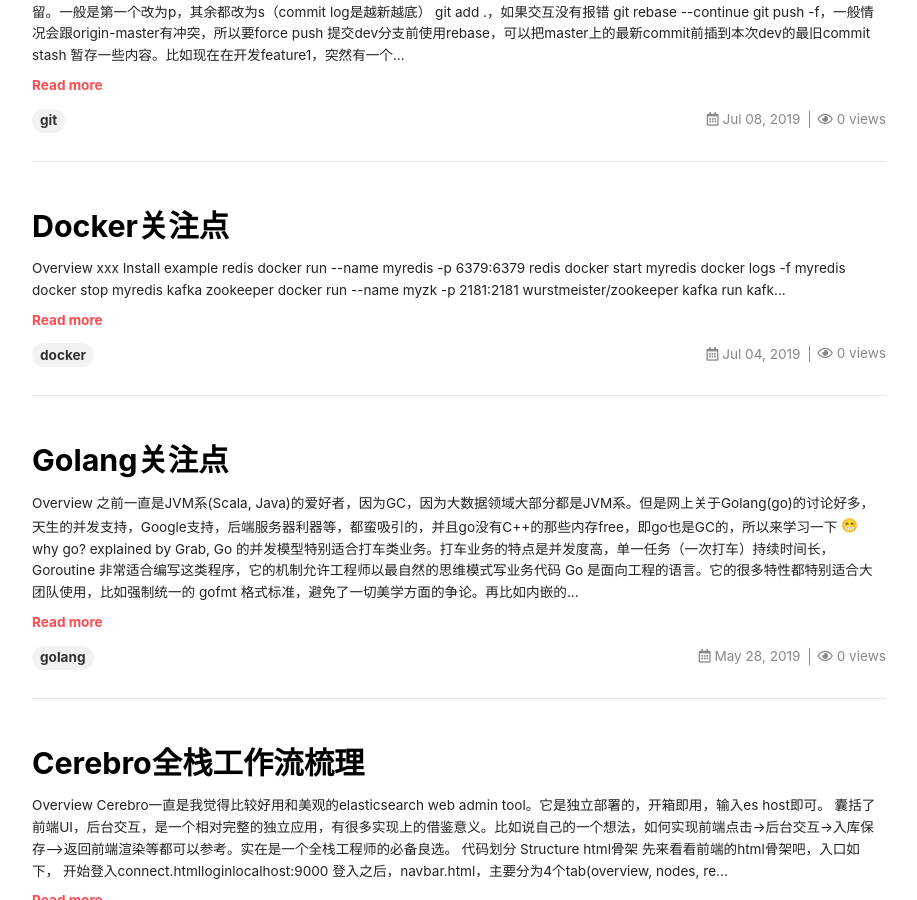
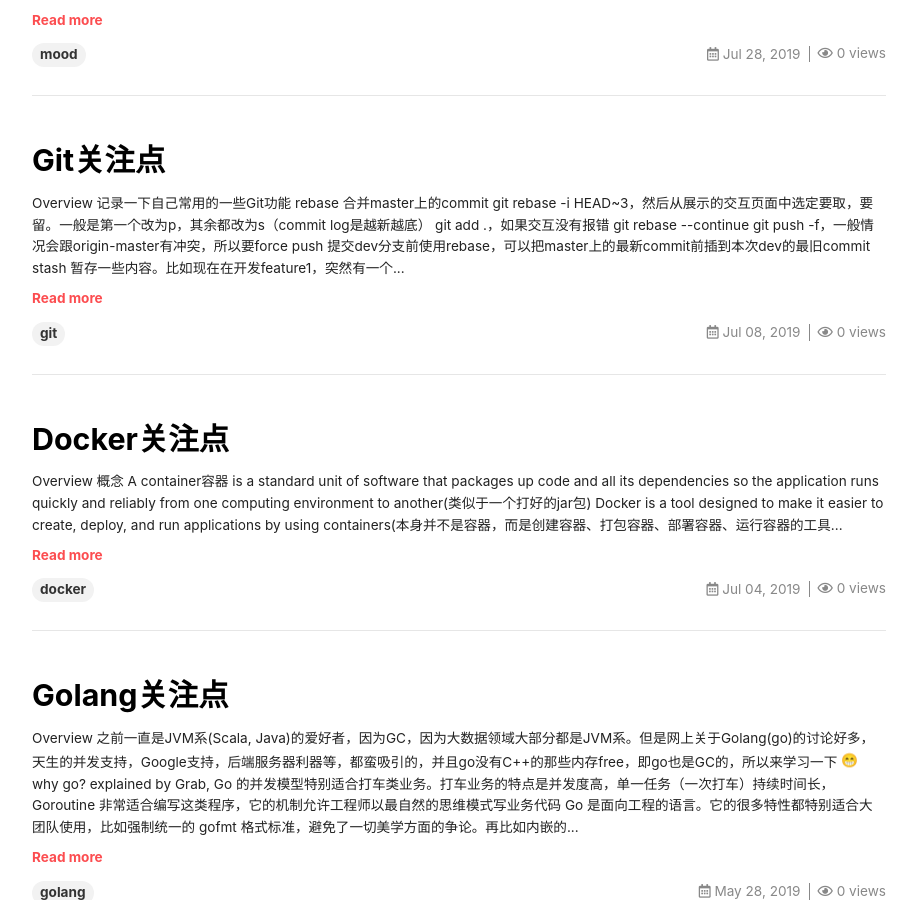
Before and after one commit to chenfh5/chenfh5.github.io, a Jekyll site: the page built from index.html, in a window 1280 px wide and 900 px high, scrolled down 1970 px. Shown: the whole window, without its empty margins (181-1098 px from the left). Built offline with Jekyll 4.4.1, drawn with Linux system fonts in a browser that asks for light colours; nearby versions of some CDN libraries; emoji names are drawn with the system emoji font; the list of posts is cut into pages by our own code; comment, search, counter and statistics services are not loaded; some of the changed text lies outside the part shown.

Commit message:
add post

```diff
--- a/_posts/2019-07-04-00_docker.md
+++ b/_posts/2019-07-04-00_docker.md
@@ -5,7 +5,35 @@
 ---
 
 # Overview
-xxx
+
+## 概念
+- A **container容器** is a standard unit of software that packages up code and all its dependencies so the application runs quickly and reliably from one computing environment to another(类似于一个打好的jar包)
+- **Docker** is a tool designed to make it easier to create, deploy, and run applications by using containers(本身并不是容器，而是创建容器、打包容器、部署容器、运行容器的工具)
+
+## keyword
+![general comparison](https://user-images.githubusercontent.com/8369671/66292370-bb27a280-e916-11e9-9436-9a9ca09df5be.png)
+
+上图从左到右分别是vm, container, physical，
+- VM: 每个VM都有自己的内核，可以与主机不同，但是启动较慢，消耗较大
+- container: 每个container与主机内核一致
+- physical: 常规服务器
+
+特性 | 虚拟机vm | 容器container
+---- | ---- | ----
+隔离级别 | 操作系统级别 | 进程级别
+隔离策略 | Hypervisor | CGroup，Namespace
+资源占用 | 5~15% | 0~5%
+启动时间 | 分钟级别 | 秒级别
+镜像大小 | GB~TB | KB~MB
+集群规模 | 上百 | 上万
+HA策略 | 备份，容灾，迁移 | 弹性，负载，动态
+
+
+Docker三大核心，
+- 镜像，image，相当于一个模板，类似Java里面的类，将应用与其需要的环境一起打包为镜像
+- 容器，container，相当于一个具体应用，类似java里面的对象
+- 仓库，repository，存放image的地方，[Browse Popular Images](https://hub.docker.com)
+
 
 # Install example
 1. redis
```
Also changed, not shown: other parts of _posts/2019-07-04-00_docker.md (+2 -0 lines), _posts/2019-10-07-00_kubernetes.md (added, +11 -0 lines).
